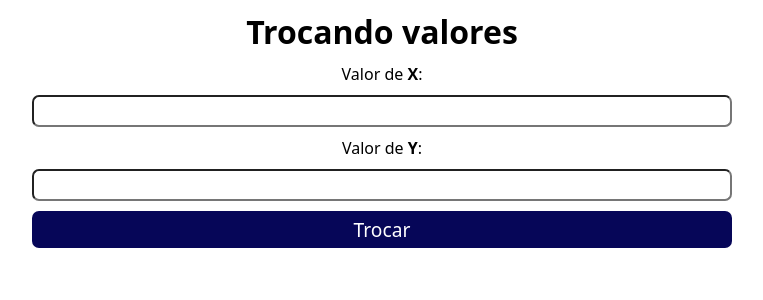
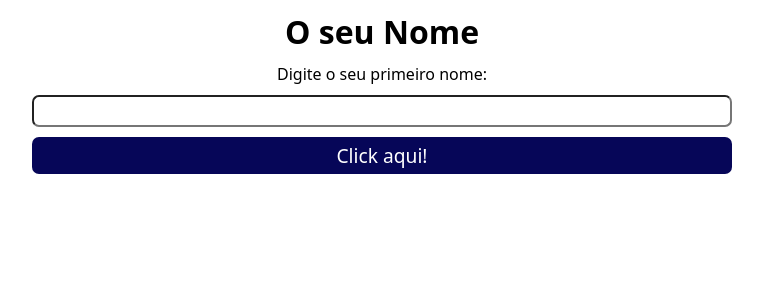
Before and after one commit to JoelVigario/mk_ex_php, a PHP site: page /entradaESaida/ex_11/index.php in a window 1280 px wide. Shown: the top 300 px of the page, without its empty margins (258-1021 px from the left). Run offline with PHP 8.4, Linux system fonts and the light colour scheme; data that the repository does not hold is empty.

Commit message:
criei o ex_11

```diff
--- a/entradaESaida/ex_11/index.php
+++ b/entradaESaida/ex_11/index.php
@@ -4,35 +4,28 @@
         <meta charset="UTF-8">
         <meta name="viewport" content="width=device-width, initial-scale=1.0">
         <meta http-equiv="conpatiple" content="IE-edge">
-        <title>Trocando valores</title>
+        <title>O seu nome</title>
         <link rel="stylesheet" href="../../estiloGeral/geral.css"/>
         <link rel="stylesheet" href="../../estiloGeral/form.css"/>
     </head>
     <body>
         <?php
-            $x = $_POST['x'];
-            $y = $_POST['y'];
-
-            $aux = $x;
-            $x = $y;
-            $y = $aux;
+            $nome = $_POST['nome'];
         ?>
 
         <main class="corpo">
-            <h1>Trocando valores</h1>
+            <h1>O seu Nome</h1>
 
             <form action="index.php" method="post">
-                <label for="x">Valor de <strong>X</strong>:</label>
-                <input type="number" id="x" name="x" step="1" required value="<?= $x?>">
-                <label for="y">Valor de <strong>Y</strong>:</label>
-                <input type="number" id="y" name="y" step="1" required value="<?= $y?>">
-                <input type="submit" value="Trocar">
+                <label for="nome">Digite o seu primeiro nome:</label>
+                <input type="text" id="nome" name="nome" required maxlength="16" value="<?= $nome?>">
+                <input type="submit" value="Click aqui!">
             </form>
 
             <article class="resultado">
                 <p>
                     <?php
-                        echo "Valor de X: $x <br>Valor de Y: $y";
+                        echo "Olá <strong>$nome</strong>, seja Bem-Vindo!";
                     ?>
                 </p>
             </article>
```
